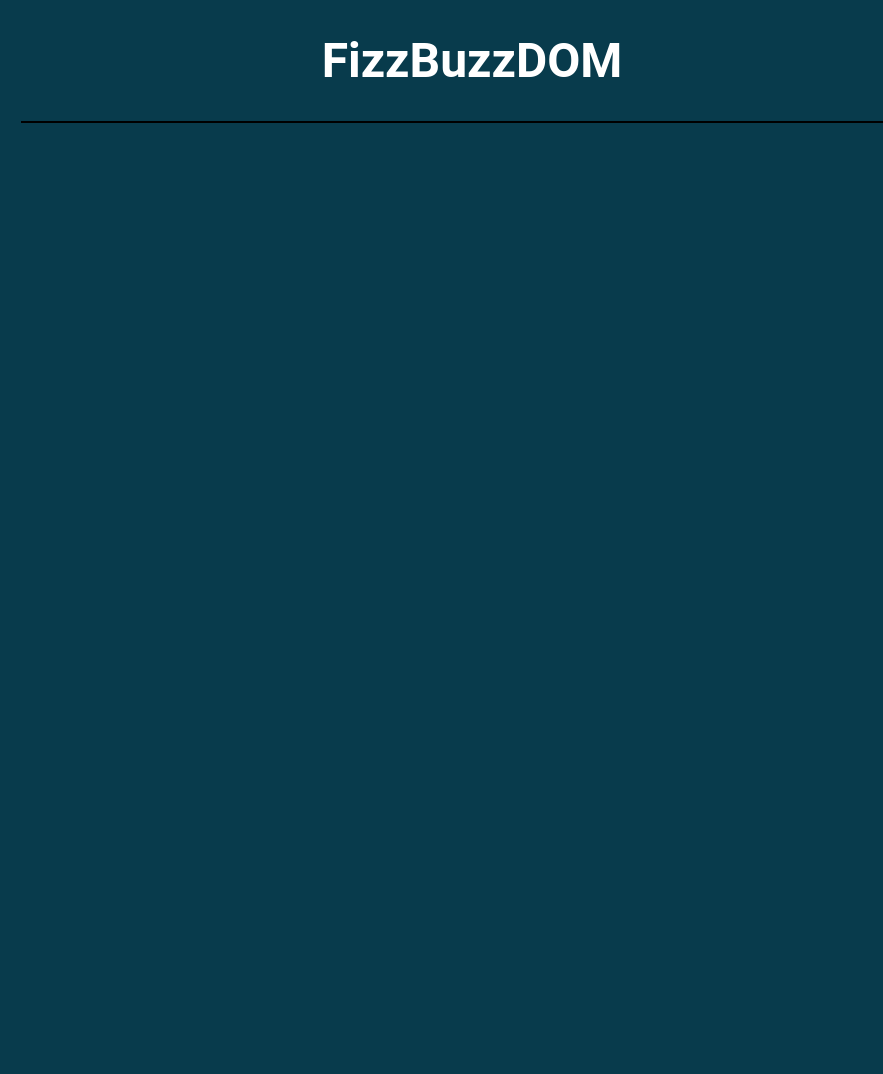
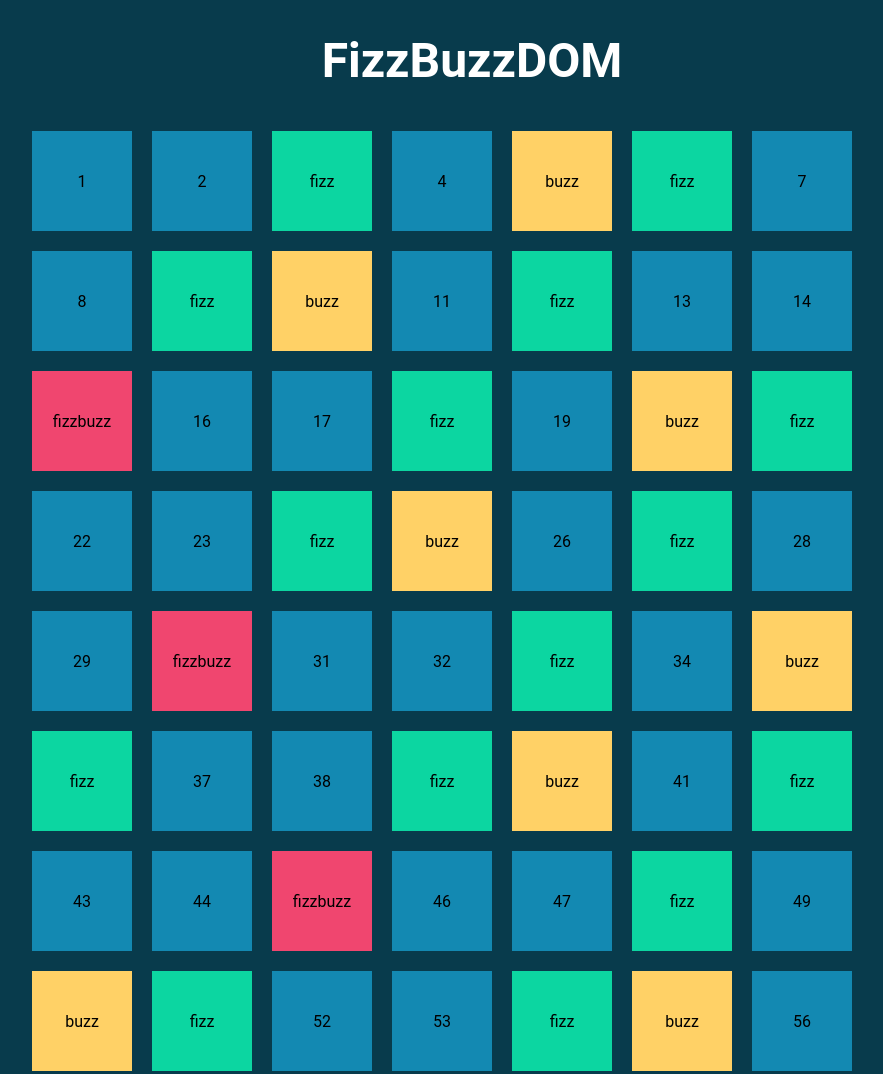
Before and after one commit to KentaBilotta/js-fizzbuzz, a plain HTML site: page index.html in a window 1280 px wide. Shown: the top 1074 px of the page, without its empty margins (168-1051 px from the left). Before the commit the page ends 800 px from the top, so only its background shows below. Drawn offline with Linux system fonts and the light colour scheme.

Commit message:
secondo commit: stile + script

```diff
--- a/css/style.css
+++ b/css/style.css
@@ -13,19 +13,15 @@ h1{
 .container{
     max-width: 900px;
     margin: 0 auto;
-    border: 1px solid black;
     margin-top: 20px;
     display: flex;
-    justify-content: center;
     flex-wrap: wrap;
-
 }
 
 .square{
     margin: 10px;
     width: 100px;
     height: 100px;
-    border: 1px solid gold;
     display: flex;
     align-items: center;
     justify-content: center;
--- a/js/script.js
+++ b/js/script.js
@@ -0,0 +1,18 @@
+let container = document.querySelector(".container");
+
+for (let i = 1; i <=100; i++) {
+
+    if (i % 3 == 0 && i % 5 == 0) {
+        container.innerHTML += `<div class="square pink">${"fizzbuzz"}</div>`;
+    } else {
+        if (i % 3 == 0) {
+            container.innerHTML += `<div class="square green">${"fizz"}</div>`;
+        } else {
+            if (i % 5 == 0) {
+                container.innerHTML += `<div class="square yellow">${"buzz"}</div>`;
+            } else {
+                container.innerHTML += `<div class="square blue">${i}</div>`;
+            }
+        }
+    }
+}
```
